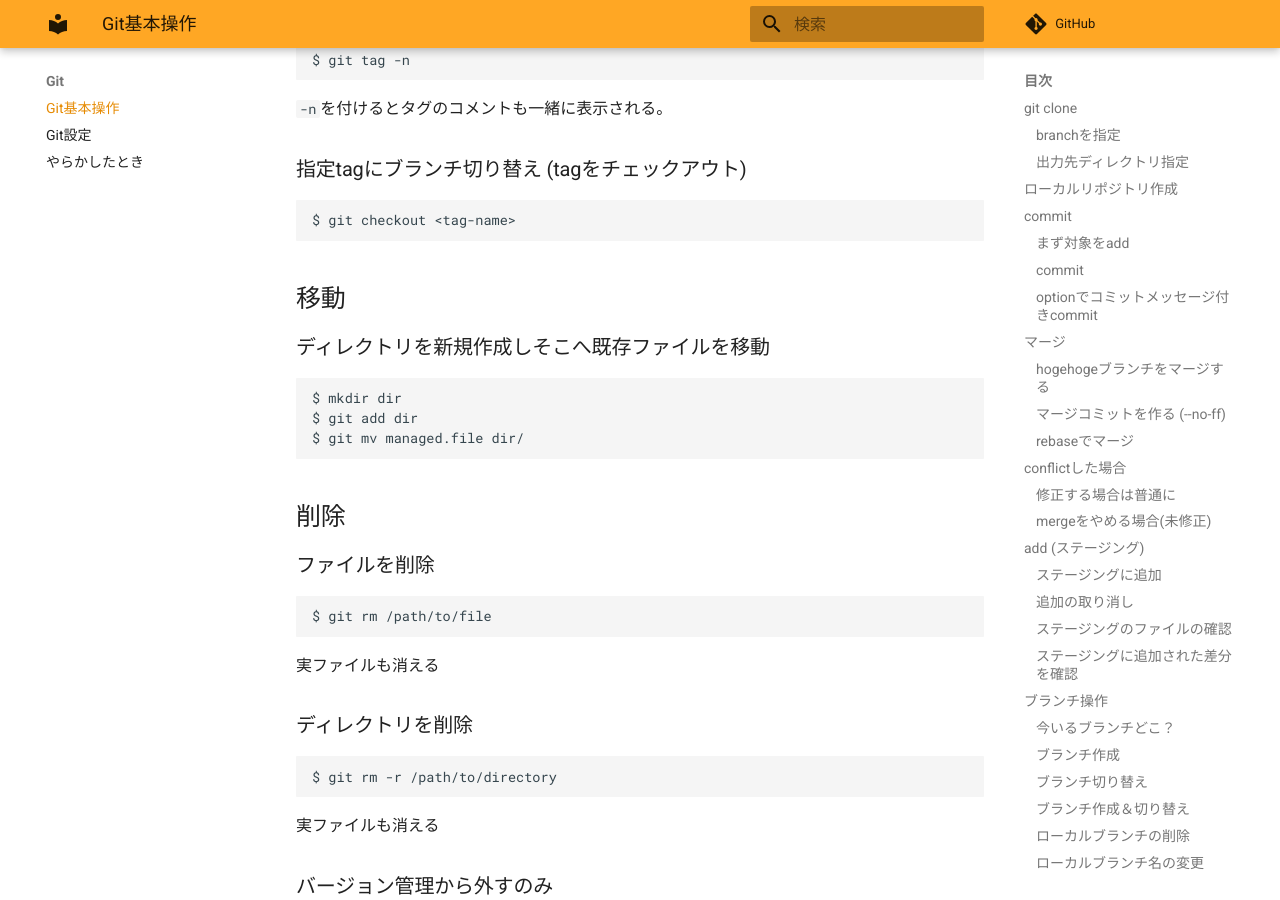
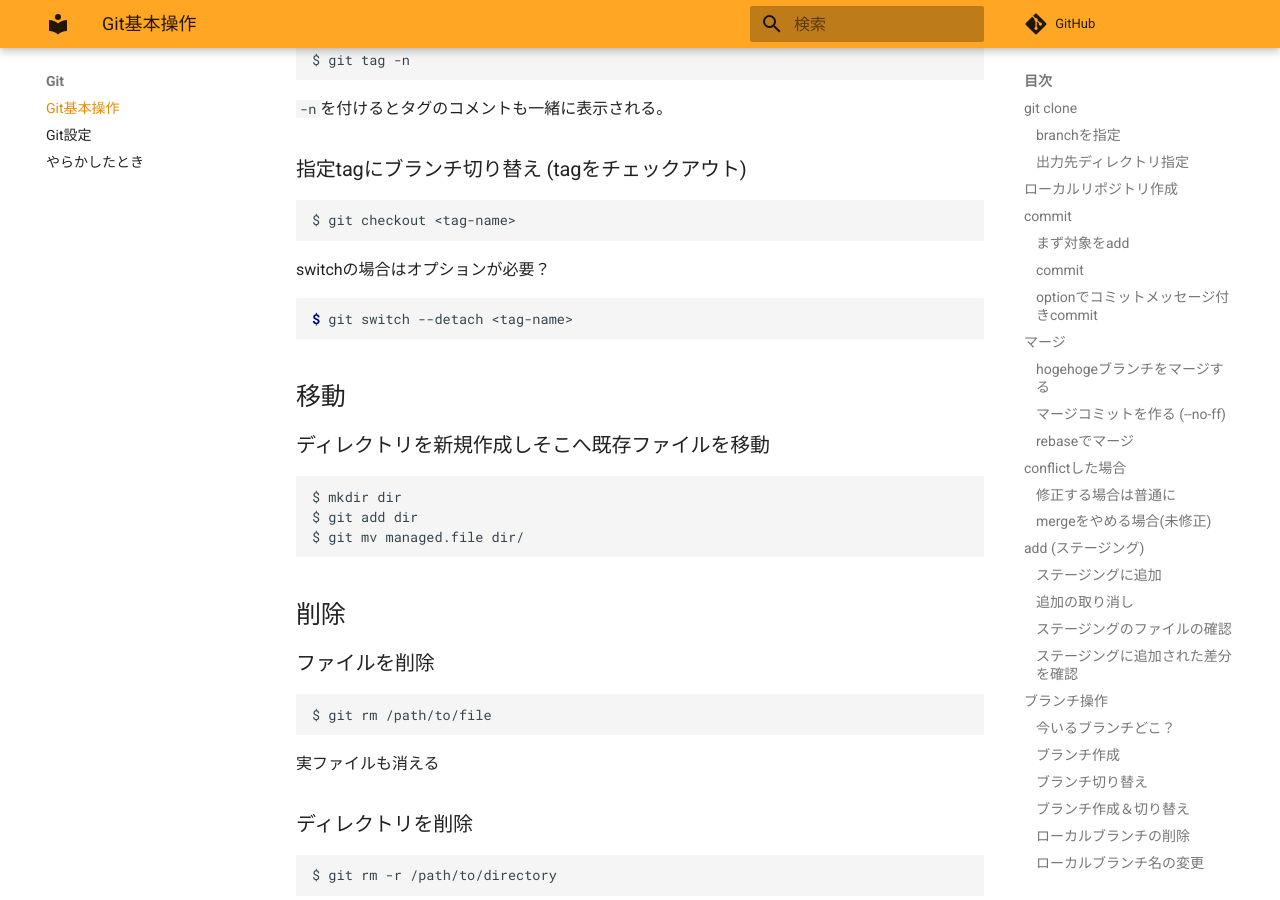
Before and after one commit to zaki-lknr/docs, an MkDocs documentation site: the page built from docs/Git/index.md, in a window 1280 px wide and 900 px high, scrolled down 6224 px. Built offline with MkDocs 1.6.1 and Material for MkDocs 9.7.7, drawn with Linux system fonts in a browser that asks for light colours; comment, search, counter and statistics services are not loaded.

Commit message:
add: git: switchでtag切り替え

````diff
--- a/docs/Git/index.md
+++ b/docs/Git/index.md
@@ -308,6 +308,12 @@ $ git tag -n
 $ git checkout <tag-name>
 ```
 
+switchの場合はオプションが必要？
+
+```console
+$ git switch --detach <tag-name>
+```
+
 ## 移動
 
 ### ディレクトリを新規作成しそこへ既存ファイルを移動
````
